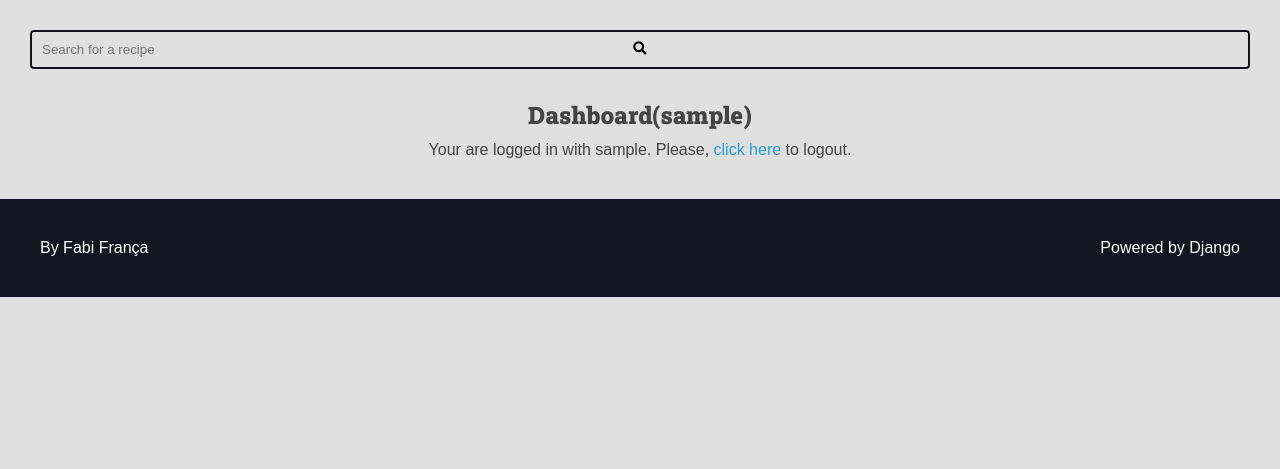
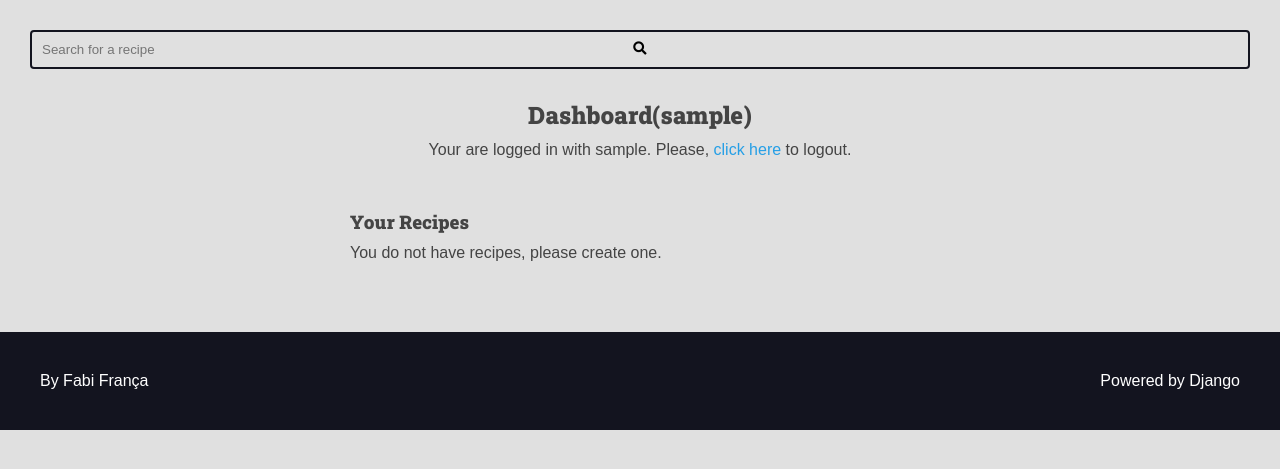
Before and after one commit to FabianaRSFF/curso-django-projeto1, a Django app: page /authors/dashboard/ in a window 1280 px wide. Shown: the part 113-582 px from the top of the page. Run offline with Django 4.2, Linux system fonts and the light colour scheme; the visitor is signed in with stand-in values (Sample User, id 1); data that the repository does not hold is empty.

Commit message:
displaying author recipes in dashboard

```diff
--- a/authors/templates/authors/pages/dashboard.html
+++ b/authors/templates/authors/pages/dashboard.html
@@ -6,6 +6,21 @@
 <div class="main-content center container">
     <h2>Dashboard({{user}})</h2>
     {% include 'authors/partials/login_message.html' %}
+
+    <div class="authors-dashboard-container">
+    <h3>Your Recipes</h3>
+    <ul>
+        {% for recipe in recipes %}
+        <li>
+            <a href="#">{{recipe.title}}</a>
+        </li>
+        {% empty %}
+        <li>
+            <p>You do not have recipes, please create one.</p>
+        </li>
+        {% endfor %}
+    </ul>
+    </div>
 </div>
 
 {% include 'global/partials/messages.html' %}
--- a/authors/templates/authors/pages/login.html
+++ b/authors/templates/authors/pages/login.html
@@ -8,7 +8,9 @@
 
 </div>
 {% include 'global/partials/messages.html' %}
+
+{% if not user.is_authenticated %}
 {% include 'global/partials/form.html' %}
-
+{% endif %}
 
 {% endblock content %}
--- a/authors/views.py
+++ b/authors/views.py
@@ -5,6 +5,7 @@ from django.contrib import messages
 from django.urls import reverse
 from django.contrib.auth import authenticate, login, logout
 from django.contrib.auth.decorators import login_required
+from recipes.models import Recipe
 
 
 def register_view(request):
@@ -86,4 +87,14 @@ def logout_view(request):
 
 @login_required(login_url='authors:login', redirect_field_name='next')
 def dashboard(request):
-    return render(request, 'authors/pages/dashboard.html')
+    recipes = Recipe.objects.filter(
+        is_published=False,
+        author=request.user
+    )
+    return render(
+        request,
+        'authors/pages/dashboard.html',
+        context={
+            'recipes': recipes,
+        }
+    )
```
